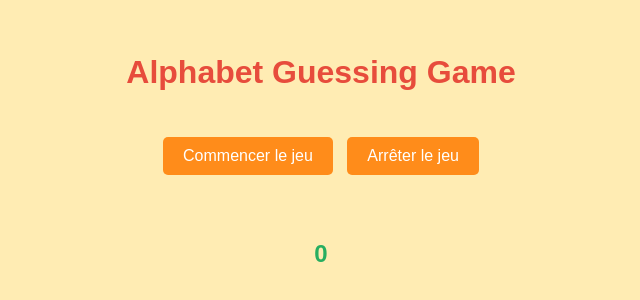
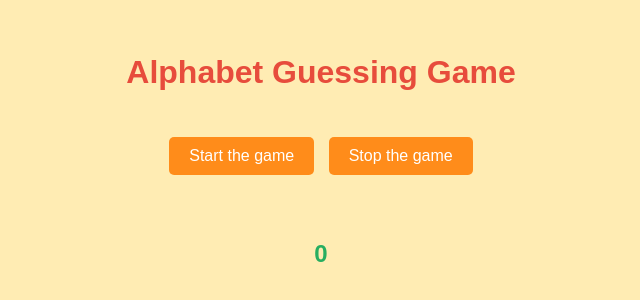
Before and after one commit to ikhlllls/jeu-js-avec-score, a plain HTML site: page index.html in a window 1280 px wide. Shown: the part 240-540 px from the top of the page, without its empty margins (319-959 px from the left). Drawn offline with Linux system fonts and the light colour scheme.

Commit message:
modification

```diff
--- a/index.html
+++ b/index.html
@@ -10,8 +10,8 @@
     <center>
         <h1>Alphabet Guessing Game</h1>
         <div id="dv_button">
-            <button onclick="commencer_leJeux()">Commencer le jeu</button>
-            <button onclick="arreter_jeux()">Arrêter le jeu</button>
+            <button onclick="commencer_leJeux()">Start the game</button>
+            <button onclick="arreter_jeux()">Stop the game</button>
         </div>
         <div id="dv_image"></div>
         <div id="dv_nom"></div>
```
